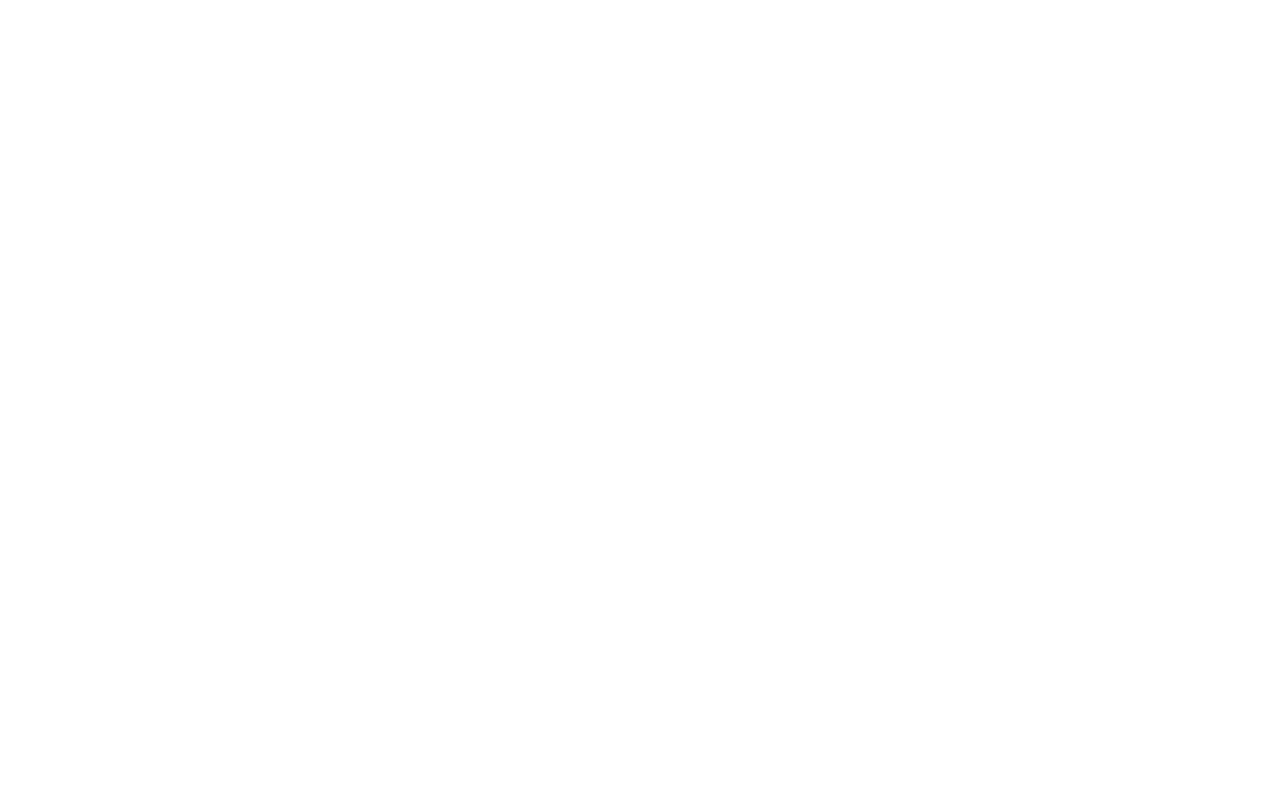
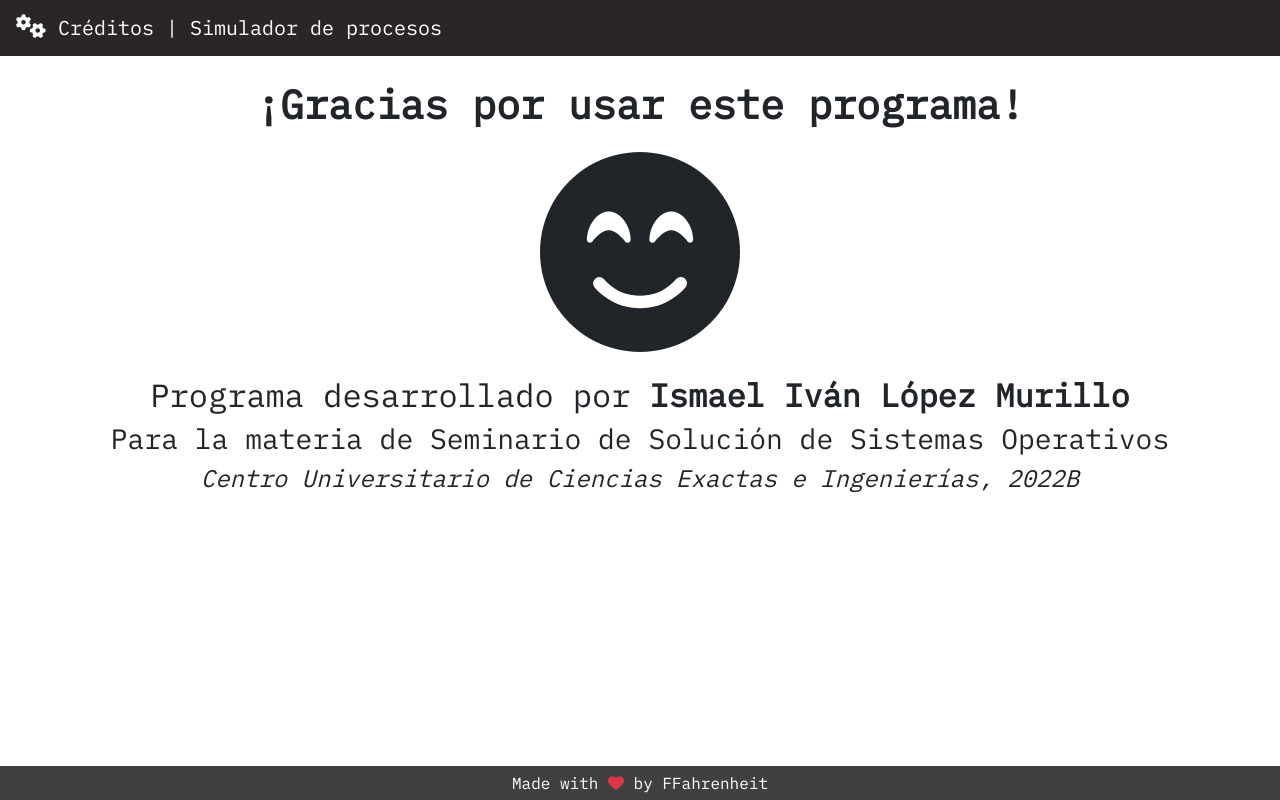
Before and after one commit to TeckAlberto/simulador-procesos, an Angular app: page /credits in a window 1280 px wide. Before the commit this address led to /. Built offline with nearby package versions, Linux system fonts and the light colour scheme.

Commit message:
Added credits and routing to Producer - Consumer

```diff
--- a/src/app/app.module.ts
+++ b/src/app/app.module.ts
@@ -19,7 +19,8 @@
 import { BcpExtendedViewerComponent } from './viewers/bcp-extended-viewer/bcp-extended-viewer.component';
 import { QuantumInputComponent } from './input/quantum-input/quantum-input.component';
 import { RoundRobinComponent } from './simulators/round-robin/round-robin.component';
-import { ProducerConsumerComponent } from './producer-consumer/producer-consumer.component';
+import { CreditsComponent } from './extras/credits/credits.component';
+import { ProducerConsumerComponent } from './extras/producer-consumer/producer-consumer.component';
 
 @NgModule({
   declarations: [
@@ -36,6 +37,7 @@
     QuantumInputComponent,
     RoundRobinComponent,
     ProducerConsumerComponent,
+    CreditsComponent,
   ],
   imports: [
     BrowserModule,
--- a/src/app/app.routing.ts
+++ b/src/app/app.routing.ts
@@ -13,6 +13,8 @@
 import { QuantumInputComponent } from "./input/quantum-input/quantum-input.component";
 import { EmptyQuantumGuard } from "./guards/empty-quantum.guard";
 import { RoundRobinComponent } from "./simulators/round-robin/round-robin.component";
+import { ProducerConsumerComponent } from "./extras/producer-consumer/producer-consumer.component";
+import { CreditsComponent } from "./extras/credits/credits.component";
 
 export const AppRoutes : Route[] = [
     {
@@ -91,6 +93,20 @@
                 }
             },
             {
+                path: 'producer-consumer',
+                component: ProducerConsumerComponent,
+                data: {
+                    title: 'Productor - Consumidor'
+                }
+            },
+            {
+                path: 'credits',
+                component: CreditsComponent,
+                data: {
+                    title: 'Créditos'
+                }
+            },
+            {
                 path: '',
                 pathMatch: 'full',
                 redirectTo: 'quantum-input'
--- /dev/null
+++ b/src/app/extras/credits/credits.component.html
@@ -0,0 +1,11 @@
+<div class="py-3">
+    <h1 class="font-weight-bold">¡Gracias por usar este programa!</h1>
+    <i class="fas fa-smile-beam happy pt-3 pb-4"></i>
+    <h2>Programa desarrollado por
+        <span class="font-weight-bold">
+            Ismael Iván López Murillo
+        </span>
+    </h2>
+    <h3>Para la materia de Seminario de Solución de Sistemas Operativos</h3>
+    <h4><em>Centro Universitario de Ciencias Exactas e Ingenierías, 2022B</em></h4>
+</div>
--- /dev/null
+++ b/src/app/extras/credits/credits.component.scss
@@ -0,0 +1,3 @@
+.happy{
+    font-size: 25vh;
+}
--- /dev/null
+++ b/src/app/extras/credits/credits.component.ts
@@ -0,0 +1,15 @@
+import { Component, OnInit } from '@angular/core';
+
+@Component({
+  selector: 'app-credits',
+  templateUrl: './credits.component.html',
+  styleUrls: ['./credits.component.scss']
+})
+export class CreditsComponent implements OnInit {
+
+  constructor() { }
+
+  ngOnInit(): void {
+  }
+
+}
--- a/src/app/layout/layout.component.html
+++ b/src/app/layout/layout.component.html
@@ -12,7 +12,7 @@
 
 <div>
     <div style="height: 30px;"></div>
-    <footer class="footer page-footer">
+    <footer class="footer page-footer" (click)="credits()">
         <div class="container text-center">
             <span>
                 Made with
--- a/src/app/layout/layout.component.ts
+++ b/src/app/layout/layout.component.ts
@@ -12,6 +12,7 @@
 
   public appTitle: string = '';
   public title: BehaviorSubject<string>;
+  private clickCount = 0;
 
   constructor(private titleService: Title,
               private router        : Router,
@@ -38,4 +39,13 @@
     ).subscribe((newTitle: string) => this.appTitle = newTitle);
   }
 
+  public credits(){
+    console.log('Click');
+    this.clickCount++;
+    if(this.clickCount >= 3){
+      this.router.navigate(['credits']);
+      this.clickCount = 0;
+    }
+  }
+
 }
```
Also changed, not shown: src/app/extras/producer-consumer/producer-consumer.component.html (renamed from src/app/producer-consumer/producer-consumer.component.html), src/app/extras/producer-consumer/producer-consumer.component.scss (added), src/app/extras/producer-consumer/producer-consumer.component.ts (renamed from src/app/producer-consumer/producer-consumer.component.ts).
